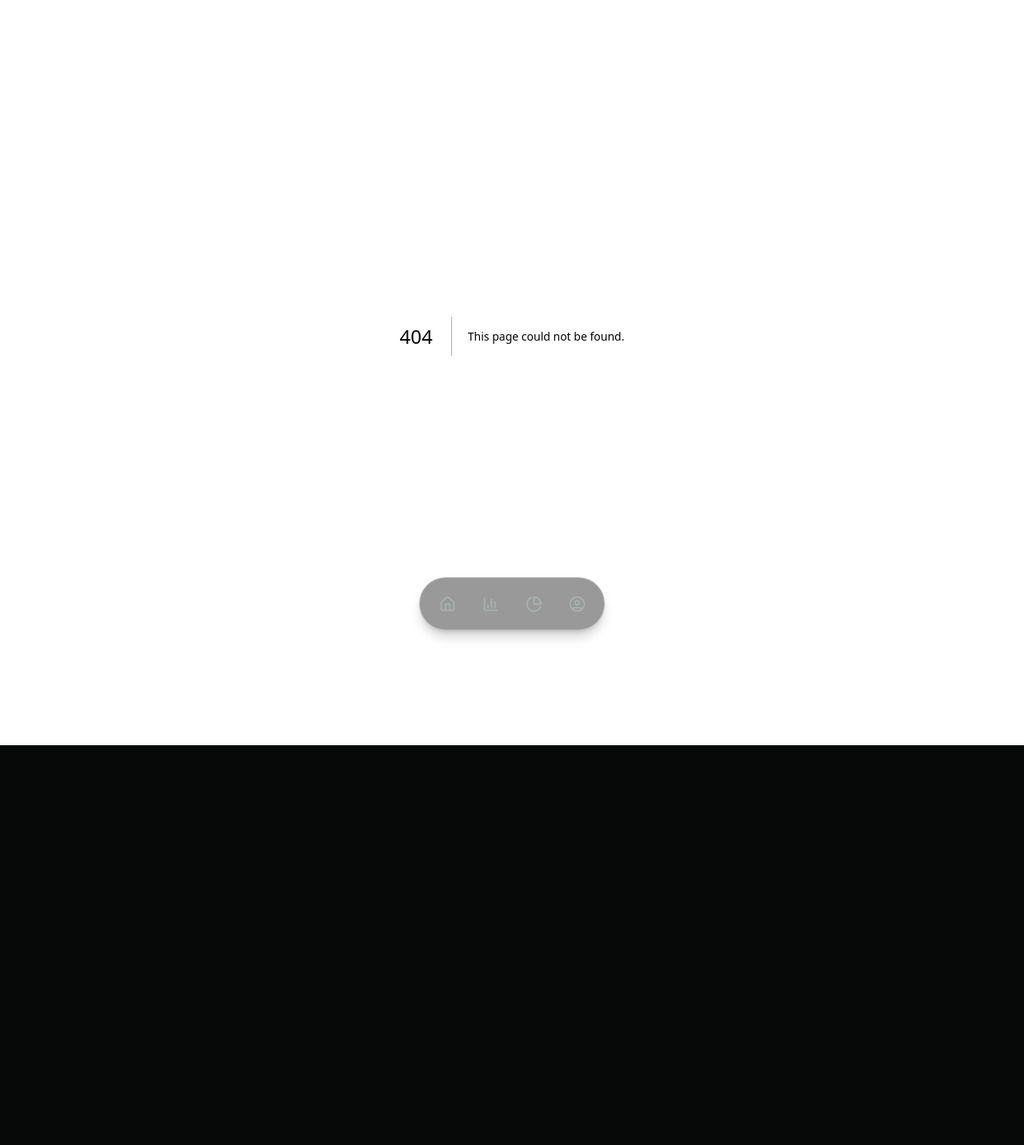
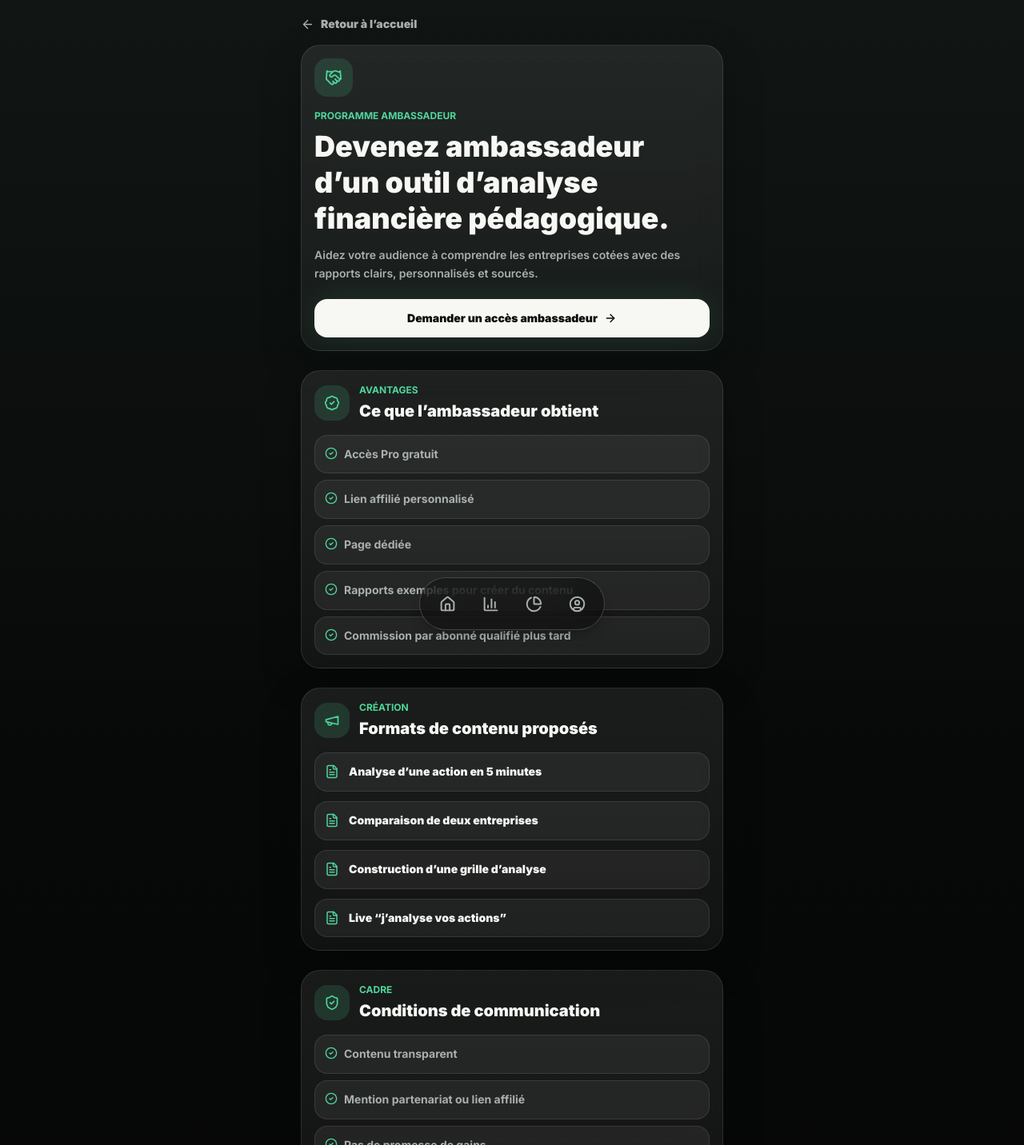
Before and after one commit to iutgeasete24-sys/ANTOINE-FINANCE, a Next.js app: page /ambassadors in a window 1280 px wide. Before the commit this address had no page. Shown: the top 1432 px of the page at 80% size. Before the commit the page ends 932 px from the top, so only its background shows below. Built offline with nearby package versions, Linux system fonts and the light colour scheme.

Commit message:
add ambassador program page

```diff
--- /dev/null
+++ b/app/ambassadors/page.tsx
@@ -0,0 +1,203 @@
+import type { Metadata } from "next";
+import Link from "next/link";
+import {
+  ArrowLeft,
+  ArrowRight,
+  BadgeCheck,
+  CheckCircle2,
+  FileText,
+  Handshake,
+  Megaphone,
+  ShieldCheck,
+  Users
+} from "lucide-react";
+import type { LucideIcon } from "lucide-react";
+import { SectionCard } from "@/components/ui/SectionCard";
+
+export const metadata: Metadata = {
+  title: "Programme ambassadeur | Antoine Capital Analyzer",
+  description:
+    "Tester Antoine Capital Analyzer comme créateur finance avec un programme ambassadeur pédagogique."
+};
+
+const ownerEmail = "antoineguichon@gmail.com";
+
+const ambassadorBenefits = [
+  "Accès Pro gratuit",
+  "Lien affilié personnalisé",
+  "Page dédiée",
+  "Rapports exemples pour créer du contenu",
+  "Commission par abonné qualifié plus tard"
+];
+
+const contentFormats = [
+  "Analyse d’une action en 5 minutes",
+  "Comparaison de deux entreprises",
+  "Construction d’une grille d’analyse",
+  "Live “j’analyse vos actions”"
+];
+
+const conditions = [
+  "Contenu transparent",
+  "Mention partenariat ou lien affilié",
+  "Pas de promesse de gains",
+  "Pas de conseil personnalisé",
+  "Rappeler le risque de perte en capital"
+];
+
+function ambassadorMailto() {
+  const subject = encodeURIComponent("Demande d’accès ambassadeur");
+  const body = encodeURIComponent(
+    [
+      "Bonjour Antoine,",
+      "",
+      "Je souhaite demander un accès ambassadeur pour Antoine Capital Analyzer.",
+      "",
+      "Nom / pseudo :",
+      "Lien vers mon contenu :",
+      "Audience principale :",
+      "Format envisagé :",
+      "",
+      "Je comprends que le programme ne promet aucun gain, ne donne pas de conseil personnalisé et demande une communication transparente."
+    ].join("\n")
+  );
+
+  return `mailto:${ownerEmail}?subject=${subject}&body=${body}`;
+}
+
+export default function AmbassadorsPage() {
+  return (
+    <main>
+      <Link
+        href="/"
+        className="mb-4 inline-flex items-center gap-2 text-sm font-black text-graphite"
+      >
+        <ArrowLeft size={17} />
+        Retour à l’accueil
+      </Link>
+
+      <header className="premium-card rounded-3xl p-4 shadow-soft">
+        <div className="grid h-12 w-12 place-items-center rounded-2xl bg-mint/15 text-mint">
+          <Handshake size={22} />
+        </div>
+        <p className="mt-4 text-xs font-bold uppercase tracking-normal text-mint">
+          Programme ambassadeur
+        </p>
+        <h1 className="mt-2 text-4xl font-black leading-tight text-ink">
+          Devenez ambassadeur d’un outil d’analyse financière pédagogique.
+        </h1>
+        <p className="mt-3 text-sm font-semibold leading-relaxed text-graphite">
+          Aidez votre audience à comprendre les entreprises cotées avec des rapports
+          clairs, personnalisés et sourcés.
+        </p>
+        <a
+          href={ambassadorMailto()}
+          className="tap-feedback mt-5 flex h-12 items-center justify-center gap-2 rounded-2xl bg-ink text-sm font-black text-night shadow-glow"
+        >
+          Demander un accès ambassadeur
+          <ArrowRight size={16} />
+        </a>
+      </header>
+
+      <SectionCard className="mt-6 rounded-3xl">
+        <SectionTitle
+          icon={BadgeCheck}
+          eyebrow="Avantages"
+          title="Ce que l’ambassadeur obtient"
+        />
+        <div className="mt-4 space-y-2">
+          {ambassadorBenefits.map((item) => (
+            <ListItem key={item}>{item}</ListItem>
+          ))}
+        </div>
+      </SectionCard>
+
+      <SectionCard className="mt-6 rounded-3xl">
+        <SectionTitle
+          icon={Megaphone}
+          eyebrow="Création"
+          title="Formats de contenu proposés"
+        />
+        <div className="mt-4 grid grid-cols-1 gap-3">
+          {contentFormats.map((item) => (
+            <article
+              key={item}
+              className="rounded-2xl border border-white/10 bg-white/[0.06] p-3"
+            >
+              <div className="flex items-start gap-3">
+                <FileText size={18} className="mt-0.5 shrink-0 text-mint" />
+                <p className="text-sm font-black leading-relaxed text-ink">{item}</p>
+              </div>
+            </article>
+          ))}
+        </div>
+      </SectionCard>
+
+      <SectionCard className="mt-6 rounded-3xl">
+        <SectionTitle
+          icon={ShieldCheck}
+          eyebrow="Cadre"
+          title="Conditions de communication"
+        />
+        <div className="mt-4 space-y-2">
+          {conditions.map((item) => (
+            <ListItem key={item}>{item}</ListItem>
+          ))}
+        </div>
+      </SectionCard>
+
+      <SectionCard className="mt-6 rounded-3xl">
+        <SectionTitle
+          icon={Users}
+          eyebrow="Transparence"
+          title="Programme en construction"
+        />
+        <p className="mt-4 text-sm font-semibold leading-relaxed text-graphite">
+          Aucun système d’affiliation réel n’est encore connecté. L’objectif est de
+          sélectionner quelques créateurs finance sérieux, tester les formats et construire
+          un partenariat propre avant toute automatisation.
+        </p>
+      </SectionCard>
+
+      <section className="mt-6 rounded-3xl border border-amber/20 bg-amber/10 p-4 text-amber">
+        <p className="text-xs font-semibold leading-relaxed">
+          Les contenus doivent rester pédagogiques. Ils ne doivent pas promettre de gains,
+          donner de conseil personnalisé ou minimiser le risque de perte en capital.
+        </p>
+      </section>
+    </main>
+  );
+}
+
+function SectionTitle({
+  icon: Icon,
+  eyebrow,
+  title
+}: {
+  icon: LucideIcon;
+  eyebrow: string;
+  title: string;
+}) {
+  return (
+    <div className="flex items-center gap-3">
+      <div className="grid h-11 w-11 shrink-0 place-items-center rounded-2xl bg-mint/15 text-mint">
+        <Icon size={20} />
+      </div>
+      <div>
+        <p className="text-xs font-bold uppercase tracking-normal text-mint">
+          {eyebrow}
+        </p>
+        <h2 className="mt-1 text-xl font-black text-ink">{title}</h2>
+      </div>
+    </div>
+  );
+}
+
+function ListItem({ children }: { children: React.ReactNode }) {
+  return (
+    <p className="flex items-start gap-2 rounded-2xl border border-white/10 bg-white/[0.06] px-3 py-3 text-sm font-bold leading-relaxed text-graphite">
+      <CheckCircle2 size={16} className="mt-0.5 shrink-0 text-mint" />
+      {children}
+    </p>
+  );
+}
```
